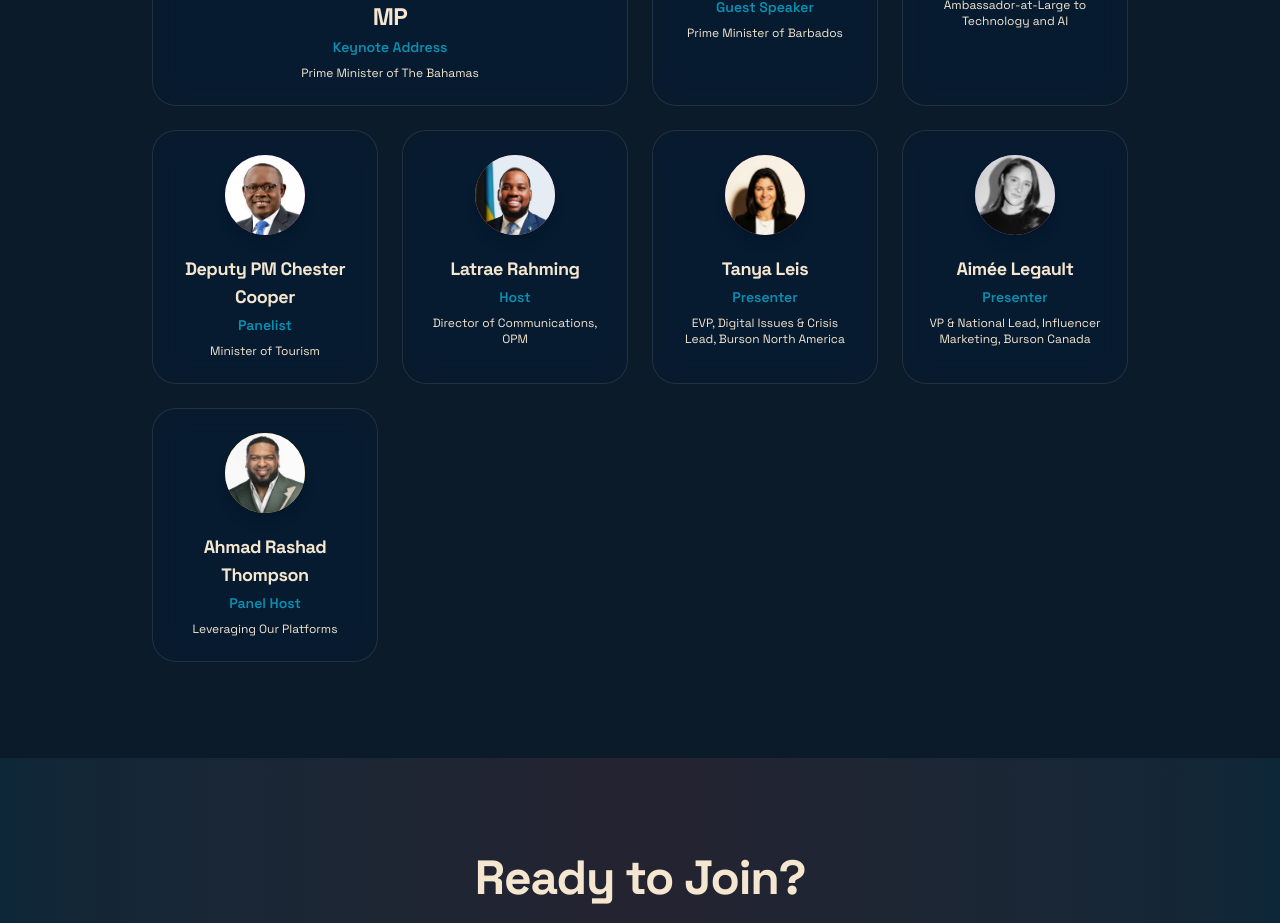
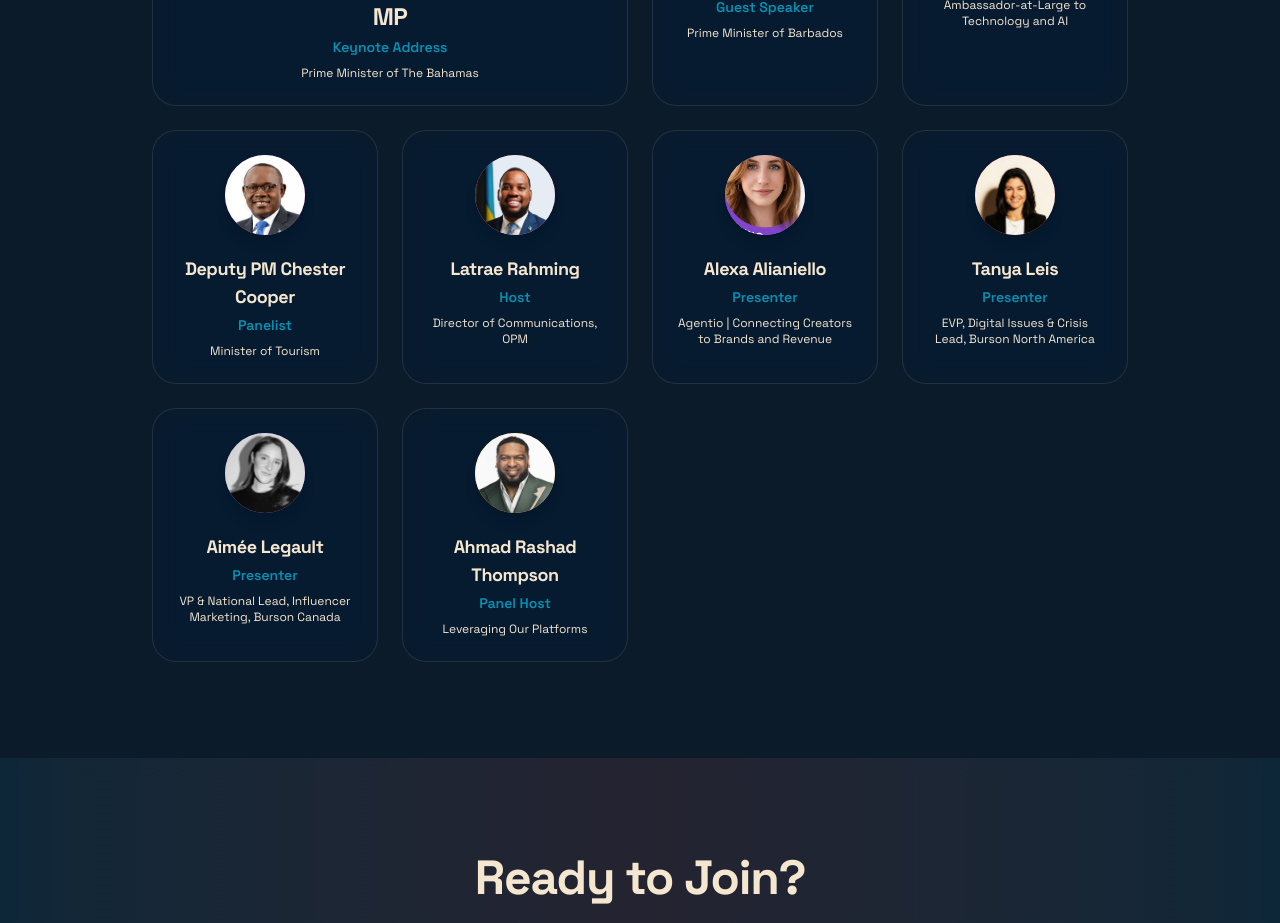
Before and after one commit to gmr0780/Bahamas-Creator-Economy, a Next.js app: page /event in a window 1280 px wide. Shown: the part 3800-4723 px from the top of the page. Built offline with nearby package versions, Linux system fonts and the light colour scheme; no server answers; the database is empty.

Commit message:
Add Alexa Alianiello speaker with photo, cropped to hide hiring band

```diff
--- a/src/app/event/page.tsx
+++ b/src/app/event/page.tsx
@@ -65,6 +65,16 @@ const speakers = [
     role: "Host",
     description: "Director of Communications, OPM",
     gradient: "from-coral to-pink-300",
+    size: "normal",
+  },
+  {
+    name: "Alexa Alianiello",
+    initials: "AA",
+    image: "/speakers/alexa-alianiello.jpeg",
+    imageClass: "scale-150 -translate-y-[10%]",
+    role: "Presenter",
+    description: "Agentio | Connecting Creators to Brands and Revenue",
+    gradient: "from-indigo-400 to-violet-400",
     size: "normal",
   },
   {
```
Also changed, not shown: public/speakers/alexa-alianiello.jpeg (added).
